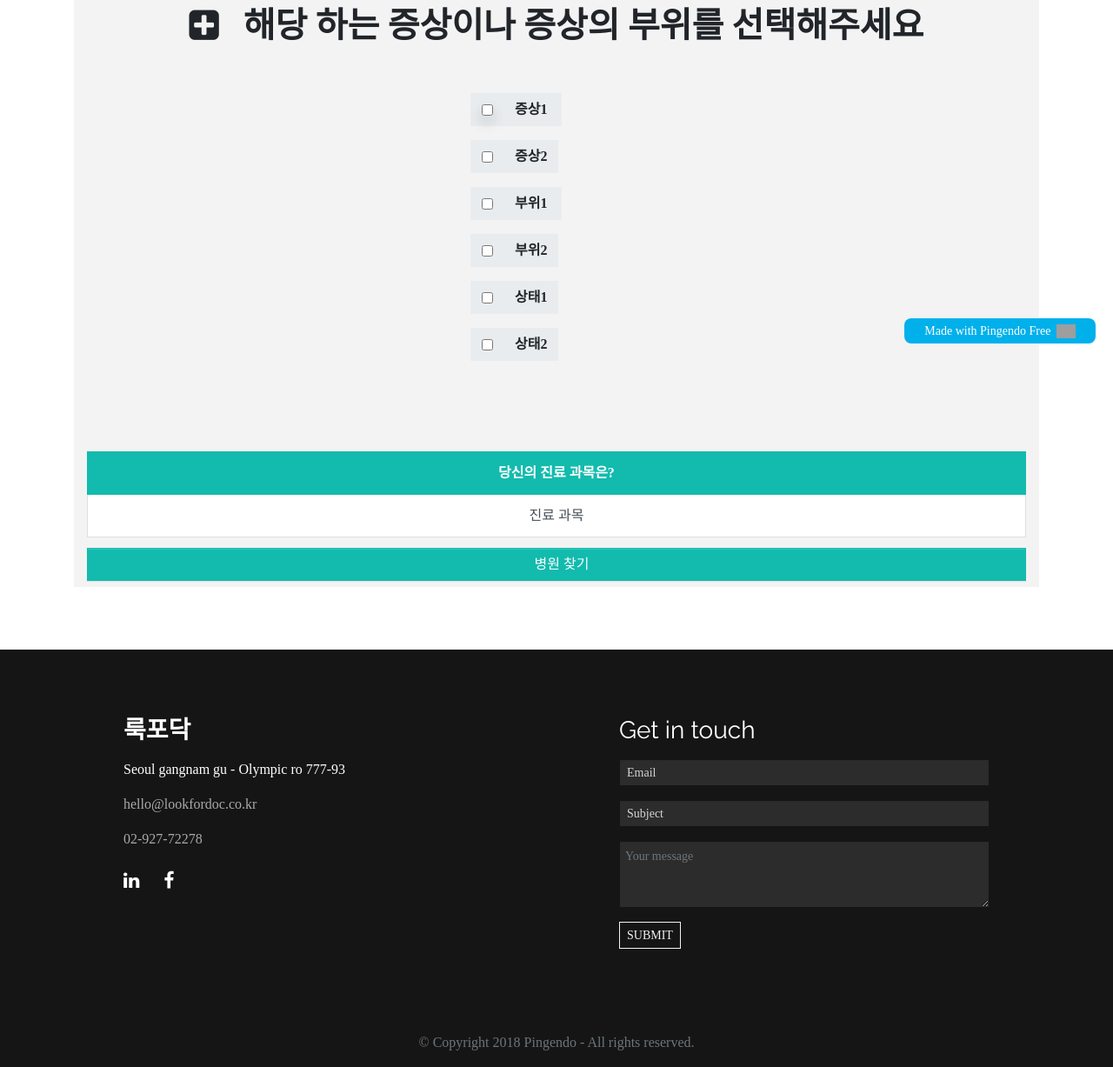
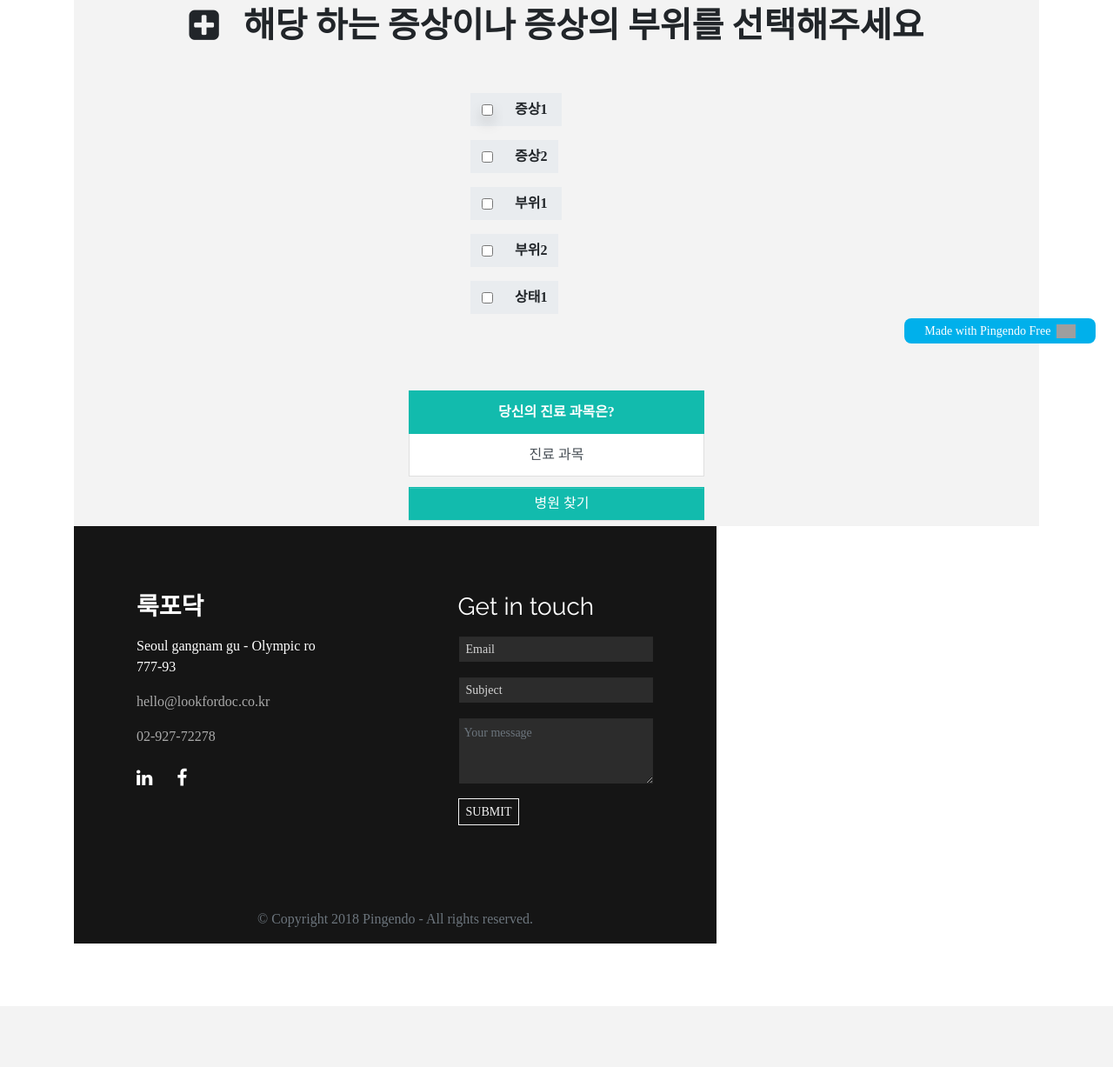
Before and after one commit to kaylee125/hospital, a Django app: template hospital_rest/templates/recommend/symptomchoice.html in a window 1280 px wide. Shown: the part 385-1612 px from the top of the page at 87% size. After the commit the page ends 1470 px from the top, so only its background shows below. Run offline with Django 4.2, Linux system fonts and the light colour scheme; the template is opened without the code that fills it, so the values that code supplies are empty; some libraries are stand-ins or nearby versions; some web fonts are replaced; grey boxes are pictures that could not be loaded.

Commit message:
20221110 accounts

```diff
--- a/hospital_etl/datajob/transform/kakaomap.py
+++ b/hospital_etl/datajob/transform/kakaomap.py
@@ -19,7 +19,7 @@ class KakaoMap:
     def transform_data(cls):
         for n in range(1,33):
             sub_dir=str(n)+'kakao_hos_info2022-11-04.json'
-            file_dir= cls.BASE_DIR+sub_dir
+        file_dir= cls.BASE_DIR+sub_dir
             df=get_spark_session().read.json(file_dir, encoding='UTF-8')
             # df=get_spark_session().createDataFrame(data)
 
--- a/hospital_rest/recommend/views.py
+++ b/hospital_rest/recommend/views.py
@@ -75,8 +75,8 @@ def addr_input(request):
         # 피쳐 선정으로 가야 하는 경우
         else :
             return render(request,'recommend/symptominput.html')
-    else:
-        return render(request,'recommend/addrinput.html')
+        else:
+    return render(request,'recommend/addrinput.html')
 
 
 #추천병원
--- a/hospital_rest/templates/accounts/signup.html
+++ b/hospital_rest/templates/accounts/signup.html
@@ -17,14 +17,12 @@
             <div class="form-group"><label>비밀번호 확인</label><input type="password" name='password2' class="form-control w-50" placeholder="다시 한번 입력해주세요"></div>
             </div>
           </form>
+
           <div class="row">
           </div>
           <div class="row">
             <div class="col-md-12">
               <div class="row">
-                <div class="col-md-4" style=""><a class="btn border border-primary text-light btn-primary" href="#">회원가입하기</a></div>
-                <div class="col-md-4" style=""></div>
-                <div class="col-md-4" style=""></div>
               </div>
             </div>
           </div>
@@ -70,7 +68,7 @@
   <script src="https://cdnjs.cloudflare.com/ajax/libs/popper.js/1.14.3/umd/popper.min.js" integrity="sha384-ZMP7rVo3mIykV+2+9J3UJ46jBk0WLaUAdn689aCwoqbBJiSnjAK/l8WvCWPIPm49" crossorigin="anonymous" style=""></script>
   <script src="https://stackpath.bootstrapcdn.com/bootstrap/4.1.3/js/bootstrap.min.js" integrity="sha384-ChfqqxuZUCnJSK3+MXmPNIyE6ZbWh2IMqE241rYiqJxyMiZ6OW/JmZQ5stwEULTy" crossorigin="anonymous" style=""></script>
   <!-- Script: Smooth scrolling between anchors in the same page -->
-  <script src="js/smooth-scroll.js" style=""></script>
+  <script src="{% static 'js/smooth-scroll.js' %}"></script>
   <pingendo onclick="window.open('https://pingendo.com/', '_blank')" style="cursor:pointer;position: fixed;bottom: 20px;right:20px;padding:4px;background-color: #00b0eb;border-radius: 8px; width:220px;display:flex;flex-direction:row;align-items:center;justify-content:center;font-size:14px;color:white">Made with Pingendo Free&nbsp;&nbsp;<img src="https://pingendo.com/site-assets/Pingendo_logo_big.png" class="d-block" alt="Pingendo logo" height="16"></pingendo>
 
   {% endblock %}
--- a/hospital_rest/templates/recommend/symptomchoice.html
+++ b/hospital_rest/templates/recommend/symptomchoice.html
@@ -83,34 +83,13 @@
                   </div>
                 </div>
                 <div class="form-group">
-                          <div class="input-group ml-5">
-                            <div class="input-group-append">
-                              <div class="input-group-text" id="basic-addon1"><input type="checkbox" aria-label="Checkbox for following text input"></div><span class="input-group-text" id="basic-addon1"><b>상태2</b></span>
                 </div>
-                          </div>
-                        </div>
-                      </div>
-                      <div class="col-md-4"></div>
-                    </div>
-                    <div class="row"></div>
-                  </div>
-                </div>
-                <form class="">
                 <div class="form-group">
                 </div>
-                </form>
-                <form class="">
+                <div class="form-group" style="">
+                </div>
                 <div class="form-group">
                 </div>
-                </form>
-                <form class="">
-                  <div class="form-group" style="">
-                  </div>
-                </form>
-                <form class="">
-                  <div class="form-group">
-                  </div>
-                </form>
                 <div class="row">
                   <div class="col-md-12">
                     <div class="list-group mt-0 pt-0">
```
Also changed, not shown: hospital_rest/accounts/views.py (+2 -6 lines), hospital_rest/recommend/modules.py (+43 -2 lines), hospital_etl/datajob/transform/naver_doc_tf.py (line endings or trailing spaces), hospital_rest/accounts/urls.py (line endings or trailing spaces), hospital_rest/recommend/urls.py (line endings or trailing spaces), hospital_rest/templates/accounts/login.html (line endings or trailing spaces), hospital_rest/templates/recommend/symptominput.html (line endings or trailing spaces). Lines whose indentation alone changed are shown as unchanged.
